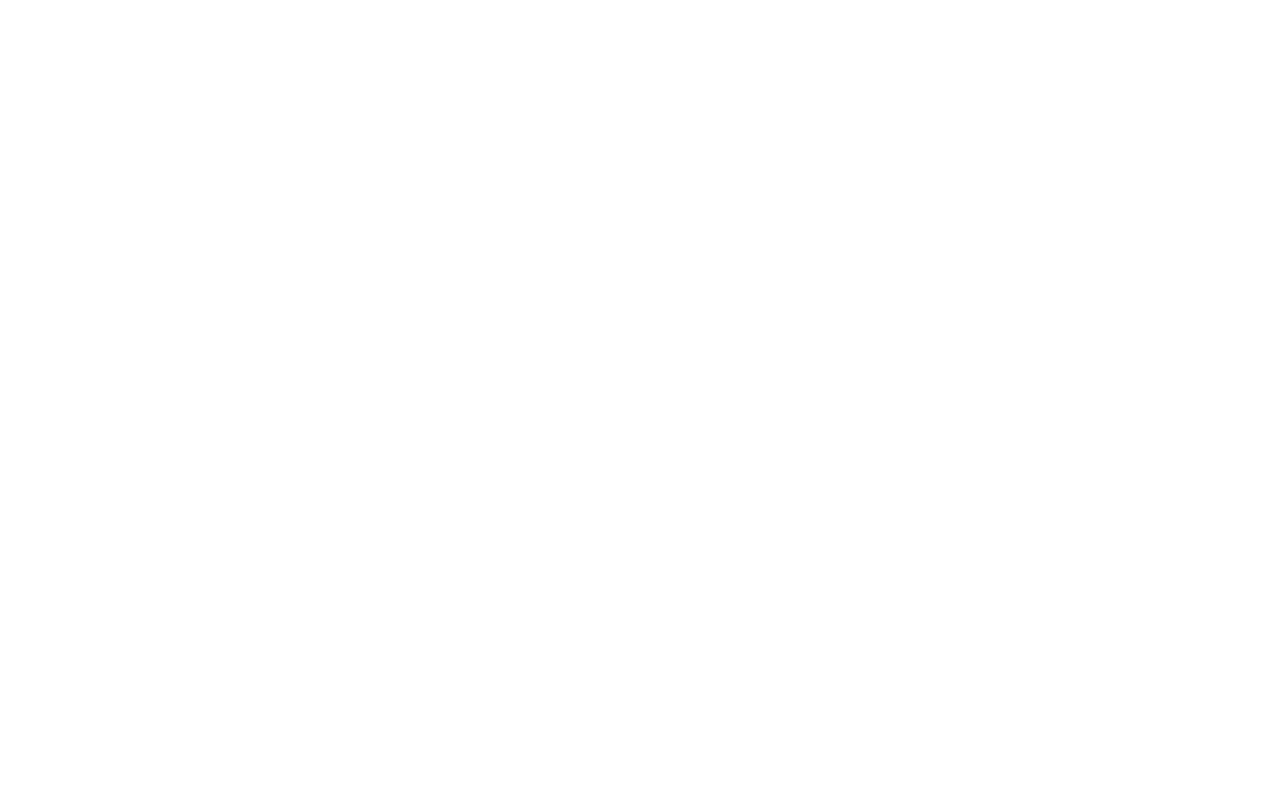
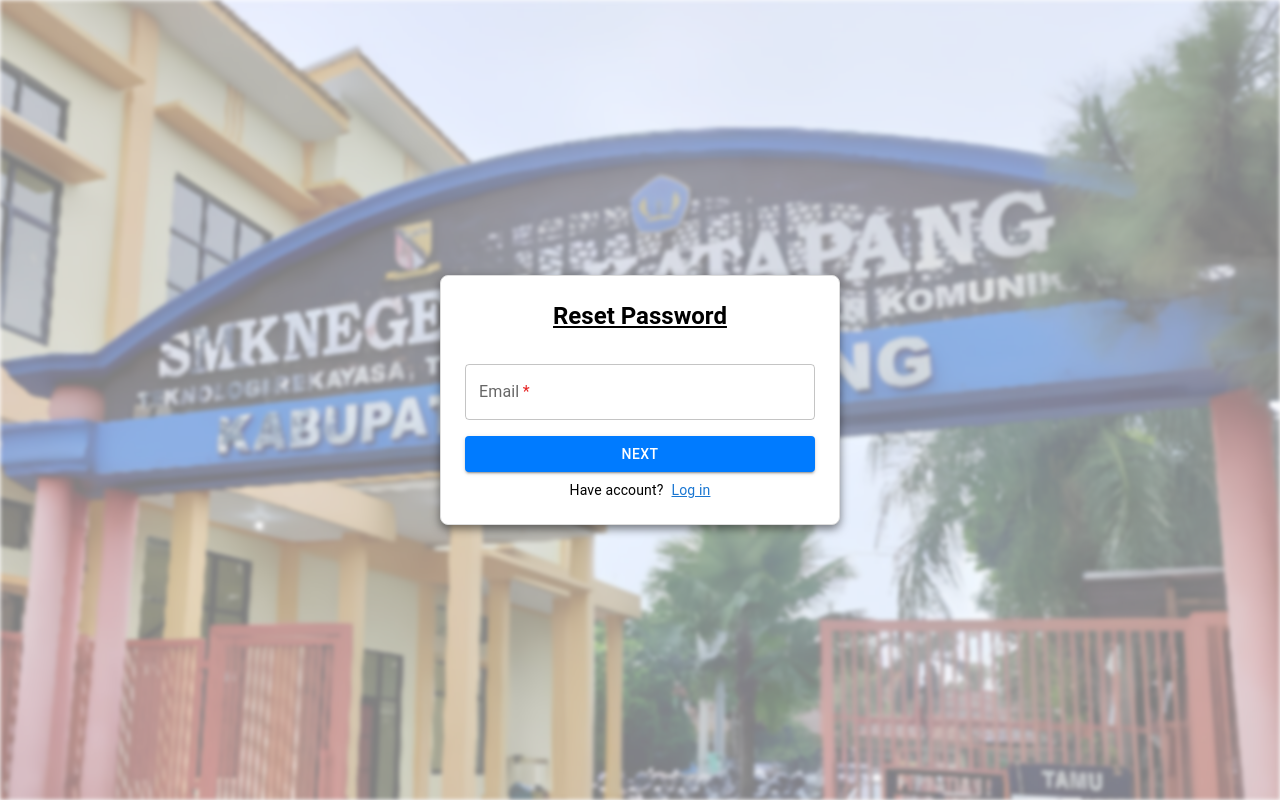
Before and after one commit to IlhamMuhamadNur/sekolahku-fe, a React (Vite) app: page /NewPassword in a window 1280 px wide. Before the commit this address had no page. Built offline with nearby package versions, Linux system fonts and the light colour scheme.

Commit message:
menyambungkan loginform, Newpassword, Register, dan connect background Newpassword serta Register

```diff
--- a/src/App.jsx
+++ b/src/App.jsx
@@ -4,6 +4,8 @@ import LoginForm from "./components/loginform";
 import Dashboard from "./components/dashboard";
 import OTPForm from "./components/resetpasswordotp";
 import OpeningPage from "./components/openingpage";
+import NewPassword from "./components/NewPassword";
+import Register from "./components/Register";
 
 function App() {
   return (
@@ -13,6 +15,8 @@ function App() {
         <Route path="/loginform" element={<LoginForm />} />
         <Route path="/dashboard" element={<Dashboard />} />
         <Route path="/resetpasswordotp" element={<OTPForm />} />
+        <Route path="/NewPassword" element={<NewPassword />} />
+        <Route path="/Register" element={<Register />} />
       </Routes>
     </Router>
   );
--- a/src/components/NewPassword.jsx
+++ b/src/components/NewPassword.jsx
@@ -25,7 +25,7 @@ const NewPassword = () => {
         formData
       );
       alert(response.data.message || "Cek email Anda untuk OTP!");
-      navigate("/otp"); // Arahkan ke halaman OTP setelah mengirim permintaan
+      navigate("/resetpasswordotp"); // Arahkan ke halaman OTP setelah mengirim permintaan
     } catch (error) {
       setErrorMessage(
         error.response?.data?.message || "Terjadi kesalahan. Silakan coba lagi."
@@ -52,7 +52,7 @@ const NewPassword = () => {
           height: "100%",
           width: "100%",
           background:
-            "linear-gradient(rgba(255, 255, 255, 0.5), rgba(255, 255, 255, 0.5)), url(/image/smk.jpg)",
+            "linear-gradient(rgba(255, 255, 255, 0.5), rgba(255, 255, 255, 0.5)), url(/pict/smk.jpg)",
           backgroundSize: "cover",
           backgroundPosition: "center",
           filter: "blur(2px)",
@@ -127,7 +127,12 @@ const NewPassword = () => {
           >
             <Typography variant="body2">Have account?</Typography>
             <Link to="/login" style={{ textDecoration: "none" }}>
-              <Typography variant="body2" marginLeft={1} color="primary">
+              <Typography
+                variant="body2"
+                marginLeft={1}
+                color="primary"
+                sx={{ textDecoration: "underline" }}
+              >
                 Log in
               </Typography>
             </Link>
--- a/src/components/Register.jsx
+++ b/src/components/Register.jsx
@@ -82,7 +82,7 @@ const Register = () => {
           height: "100%",
           width: "100%",
           background:
-            "linear-gradient(rgba(255, 255, 255, 0.5), rgba(255, 255, 255, 0.5)), url(/image/smk.jpg)",
+            "linear-gradient(rgba(255, 255, 255, 0.5), rgba(255, 255, 255, 0.5)), url(/pict/smk.jpg)",
           backgroundSize: "cover",
           backgroundPosition: "center",
           zIndex: -1, // Pastikan layer ini berada di belakang
@@ -241,7 +241,7 @@ const Register = () => {
             marginTop={1}
           >
             <Typography variant="body2">Have account?</Typography>
-            <Link to="/login" style={{ textDecoration: "none" }}>
+            <Link to="/loginform" style={{ textDecoration: "none" }}>
               <Typography variant="body2" marginLeft={1} color="primary">
                 Log in
               </Typography>
--- a/src/components/loginform.jsx
+++ b/src/components/loginform.jsx
@@ -19,7 +19,7 @@ export default function LoginForm() {
   const navigate = useNavigate();
 
   function handleSignUp() {
-    navigate("/sign-up"); // ke halaman sign-up, dibikin visei
+    navigate("/Register"); // ke halaman sign-up, dibikin visei
   }
   function handleChange(e) {
     const { name, value } = e.target;
@@ -50,7 +50,7 @@ export default function LoginForm() {
       });
   }
   function handleForgetPassword() {
-    navigate("/resetpasswordotp"); //navigate ke halaman imputemail, dibikin visei
+    navigate("/NewPassword"); //navigate ke halaman imputemail, dibikin visei
   }
 
   return (
```
